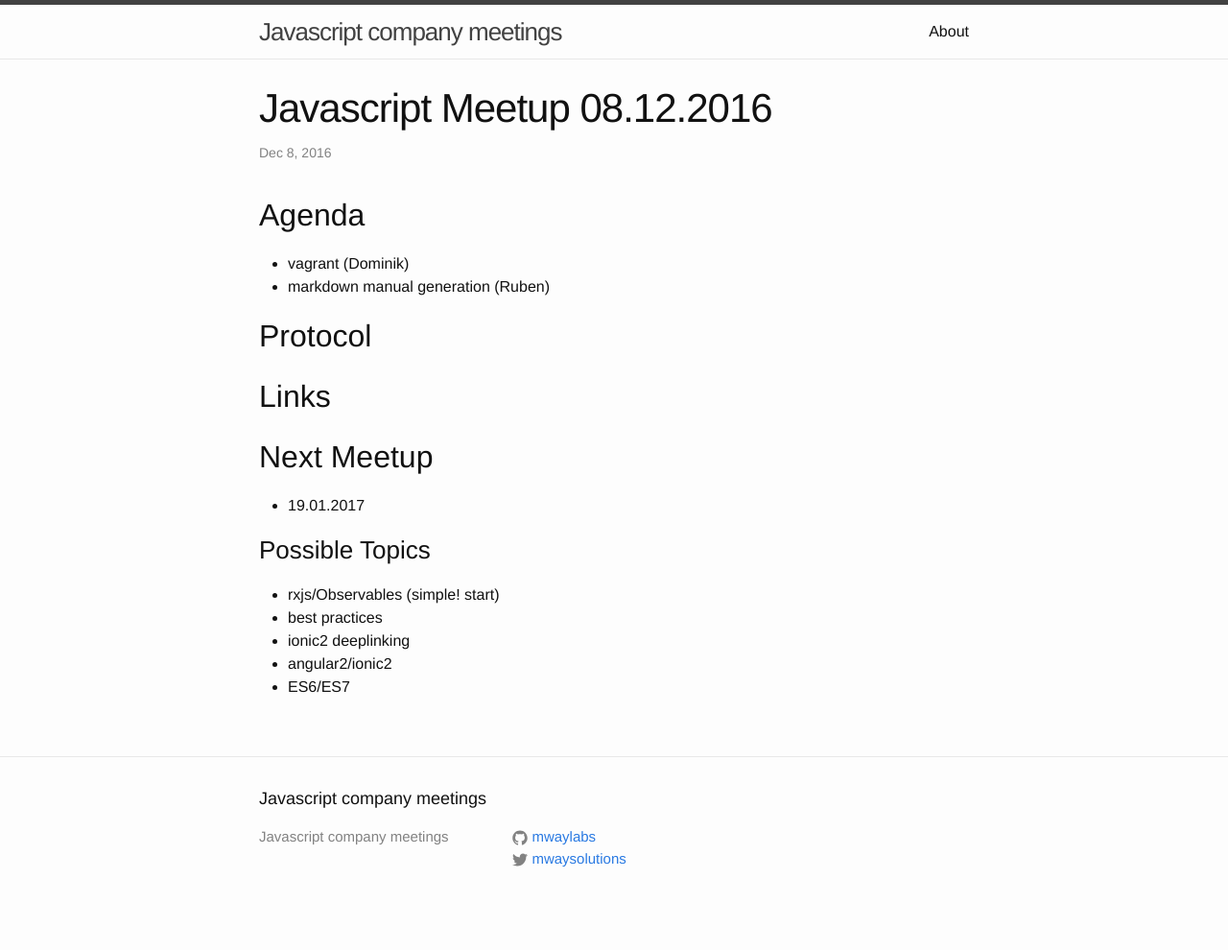
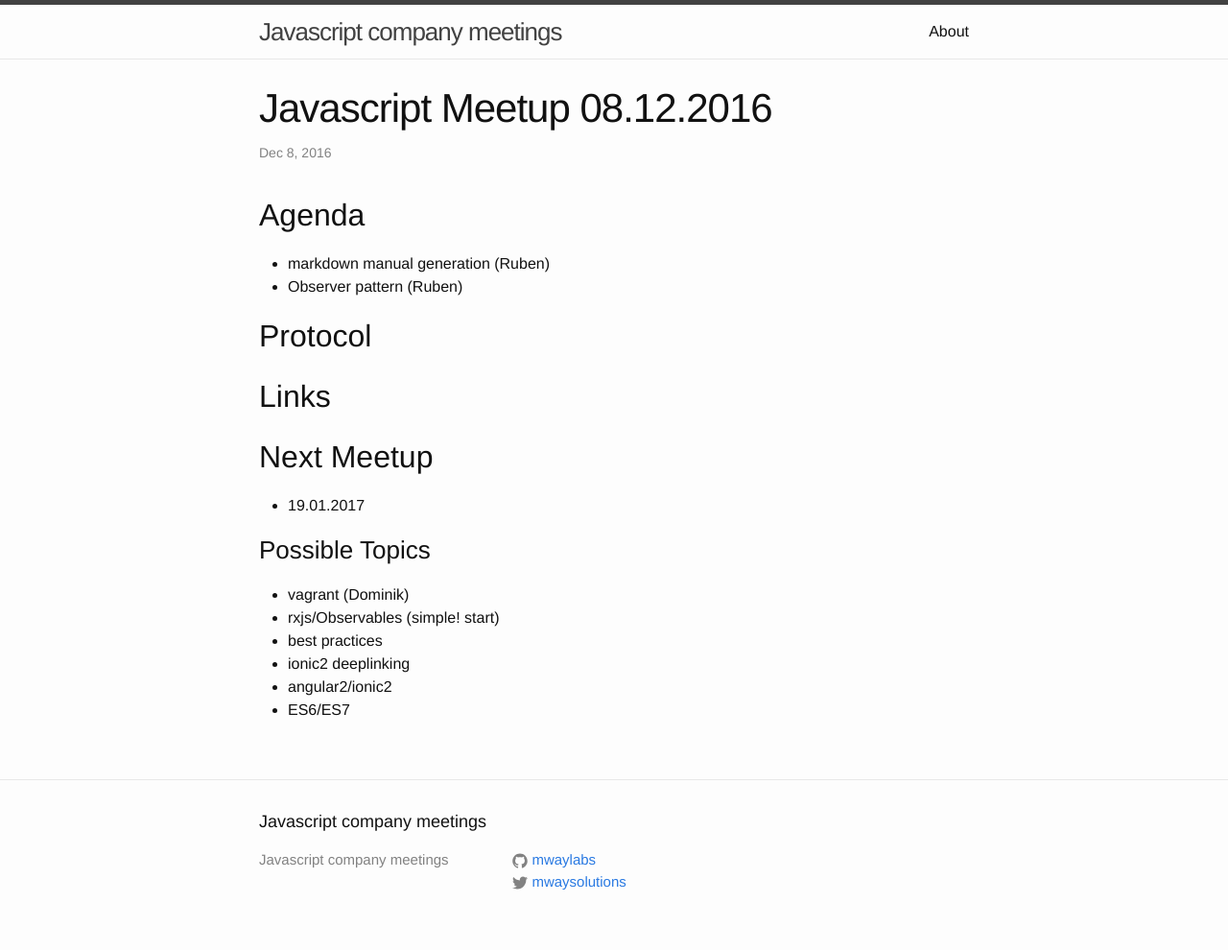
Before and after one commit to MathiasTim/javascript-company-meeting, a Jekyll site: the page built from _posts/2016-12-08-meetup.md, in a window 1280 px wide. Shown: the whole page at 96% size. Built offline with Jekyll 4.4.1, drawn with Linux system fonts in a browser that asks for light colours; before the commit the page ends 966 px from its top, so only the background shows below that.

Commit message:
Update 2016-12-08-meetup.md

```diff
--- a/_posts/2016-12-08-meetup.md
+++ b/_posts/2016-12-08-meetup.md
@@ -7,8 +7,8 @@ categories:
 
 ## Agenda
 
-- vagrant (Dominik)
 - markdown manual generation (Ruben)
+- Observer pattern (Ruben)
 
 ## Protocol
 
```
Also changed, not shown: other parts of _posts/2016-12-08-meetup.md (+1 -0 lines).
